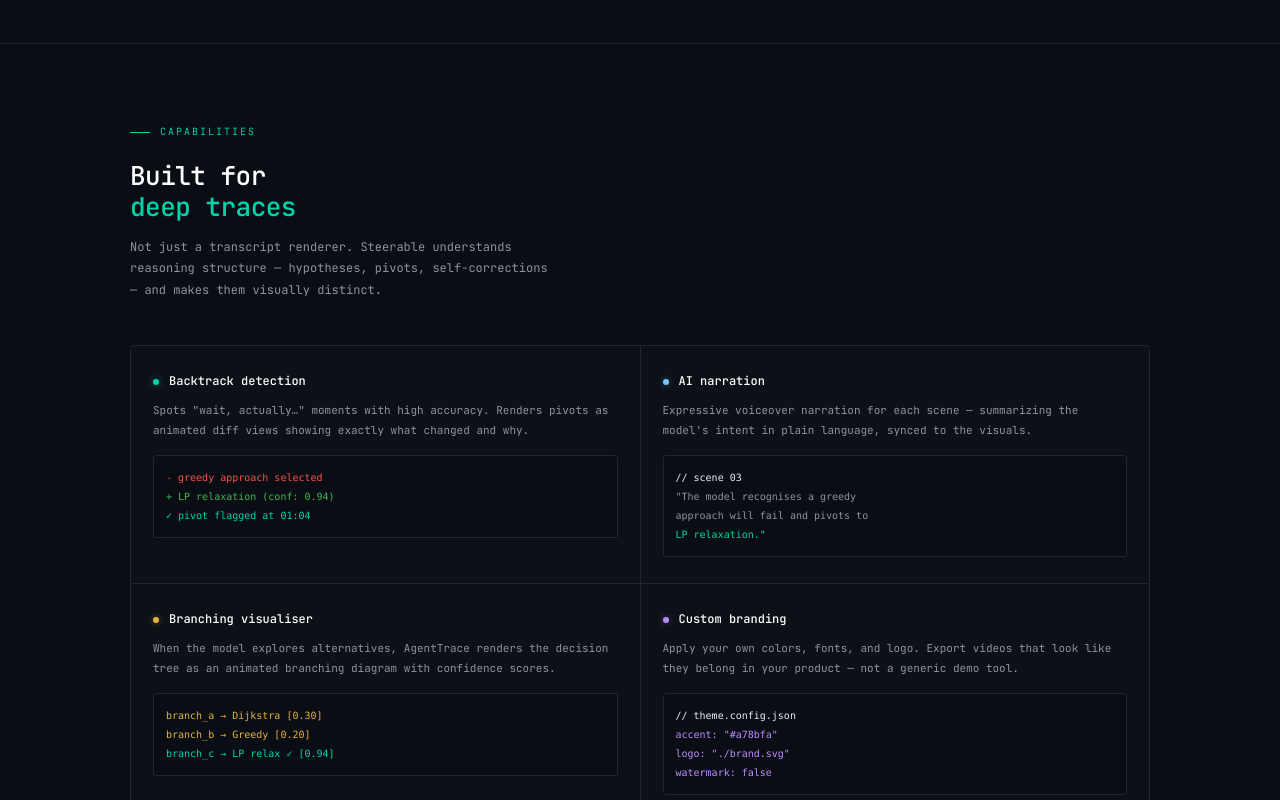
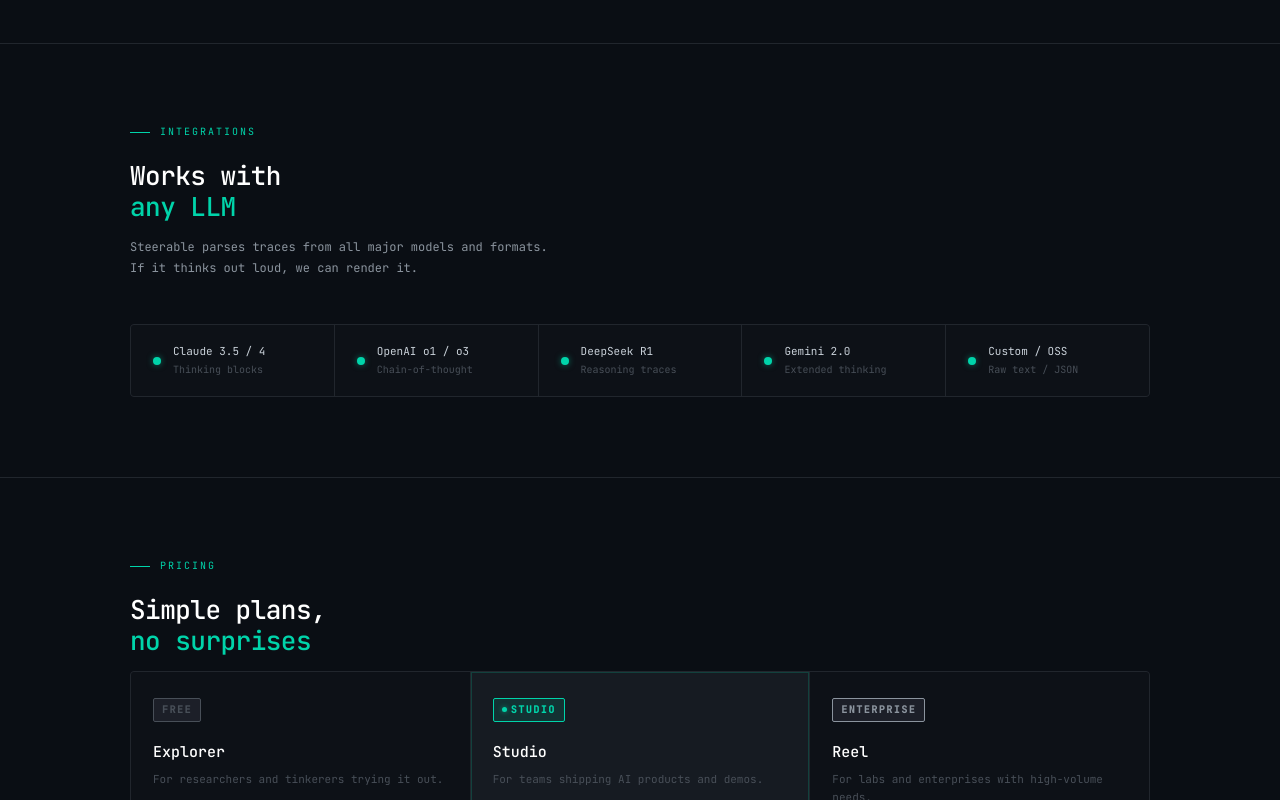
Before and after one commit to brianmusuku/steerable, a SvelteKit app: page / in a window 1280 px wide. Shown: the part 1420-2220 px from the top of the page. Built offline with nearby package versions, Linux system fonts and the light colour scheme.

Commit message:
refactor: remove features section and apply consistent formatting to landing page styles

```diff
--- a/src/routes/+page.svelte
+++ b/src/routes/+page.svelte
@@ -39,7 +39,7 @@
 			dot: 'bg-[#79c0ff]',
 			glow: 'shadow-[0_0_6px_rgba(121,192,255,0.4)]',
 			name: 'AI narration',
-			desc: 'Expressive voiceover narration for each scene — summarizing the model\'s intent in plain language, synced to the visuals.',
+			desc: "Expressive voiceover narration for each scene — summarizing the model's intent in plain language, synced to the visuals.",
 			code: [
 				{ text: '// scene 03', cls: 'text-[#e6edf3]' },
 				{ text: '"The model recognises a greedy', cls: 'text-[#8b949e]' },
@@ -62,7 +62,7 @@
 			dot: 'bg-[#bc8cff]',
 			glow: 'shadow-[0_0_6px_rgba(188,140,255,0.4)]',
 			name: 'Custom branding',
-			desc: "Apply your own colors, fonts, and logo. Export videos that look like they belong in your product — not a generic demo tool.",
+			desc: 'Apply your own colors, fonts, and logo. Export videos that look like they belong in your product — not a generic demo tool.',
 			code: [
 				{ text: '// theme.config.json', cls: 'text-[#e6edf3]' },
 				{ text: 'accent: "#a78bfa"', cls: 'text-[#bc8cff]' },
@@ -179,9 +179,8 @@
 			</h1>
 
 			<p class="hero-subtitle">
-				Steerable converts reasoning traces from AI agents — thinking blocks,
-				chain-of-thought, self-corrections — into structured, narrated explainer
-				videos. Automatically.
+				Steerable converts reasoning traces from AI agents — thinking blocks, chain-of-thought,
+				self-corrections — into structured, narrated explainer videos. Automatically.
 			</p>
 
 			<div class="hero-actions">
@@ -225,11 +224,12 @@
 				<span class="tl tl-dim">&nbsp; ████████████████████ 100%</span>
 				<span class="tl">&nbsp;</span>
 				<span class="tl tl-teal">✓ output/demo-trace.mp4 (2:34 · 1080p · 18.4 MB)</span>
-				<span class="tl tl-teal">✓ Hosted: steerable.io/v/abc123<span class="landing-cursor"></span></span>
+				<span class="tl tl-teal"
+					>✓ Hosted: steerable.io/v/abc123<span class="landing-cursor"></span></span
+				>
 			</div>
 		</div>
 	</section>
-
 
 	<!-- ═══════ HOW IT WORKS ═══════ -->
 	<section id="how" class="landing-section">
@@ -249,8 +249,8 @@
 					<div class="landing-hs-icon">📋</div>
 					<div class="landing-hs-title">Paste your trace</div>
 					<p class="landing-hs-desc">
-						Drop in any AI reasoning trace — Claude thinking blocks, GPT-o1, DeepSeek
-						R1, or raw chain-of-thought. Format is auto-detected.
+						Drop in any AI reasoning trace — Claude thinking blocks, GPT-o1, DeepSeek R1, or raw
+						chain-of-thought. Format is auto-detected.
 					</p>
 					<span class="landing-hs-tag">text · json · xml</span>
 				</div>
@@ -259,8 +259,8 @@
 					<div class="landing-hs-icon">⚙</div>
 					<div class="landing-hs-title">We render it</div>
 					<p class="landing-hs-desc">
-						The pipeline segments scenes, detects backtracks, generates narration, and
-						animates key reasoning transitions automatically.
+						The pipeline segments scenes, detects backtracks, generates narration, and animates key
+						reasoning transitions automatically.
 					</p>
 					<span class="landing-hs-tag">~28 seconds avg</span>
 				</div>
@@ -269,46 +269,11 @@
 					<div class="landing-hs-icon">▶</div>
 					<div class="landing-hs-title">Share the video</div>
 					<p class="landing-hs-desc">
-						Export as MP4, WebM, or GIF. Share a hosted link or embed in your docs.
-						Perfect for research walkthroughs and demos.
+						Export as MP4, WebM, or GIF. Share a hosted link or embed in your docs. Perfect for
+						research walkthroughs and demos.
 					</p>
 					<span class="landing-hs-tag">mp4 · webm · gif</span>
 				</div>
-			</div>
-		</div>
-	</section>
-
-	<!-- ═══════ FEATURES ═══════ -->
-	<section id="features" class="landing-section">
-		<div class="landing-section-inner reveal-on-scroll">
-			<div class="landing-eyebrow">capabilities</div>
-			<h2 class="landing-s-title">
-				Built for<br /><em>deep traces</em>
-			</h2>
-			<p class="landing-s-sub">
-				Not just a transcript renderer. Steerable understands reasoning structure —
-				hypotheses, pivots, self-corrections — and makes them visually distinct.
-			</p>
-
-			<div class="landing-features-grid">
-				{#each features as feat}
-					<div class="landing-feat-card">
-						<div class="flex items-center gap-2.5 mb-2.5">
-							<div
-								class="h-[6px] w-[6px] rounded-full {feat.dot} {feat.glow}"
-							></div>
-							<div class="text-[12px] font-medium text-white">{feat.name}</div>
-						</div>
-						<p class="text-[11px] text-[#8b949e] leading-[1.8]">{feat.desc}</p>
-						<div class="landing-fc-code">
-							{#each feat.code as line}
-								<span class="block font-mono text-[10px] leading-[1.9] {line.cls}"
-									>{line.text}</span
-								>
-							{/each}
-						</div>
-					</div>
-				{/each}
 			</div>
 		</div>
 	</section>
@@ -321,8 +286,8 @@
 				Works with<br /><em>any LLM</em>
 			</h2>
 			<p class="landing-s-sub">
-				Steerable parses traces from all major models and formats. If it thinks out loud, we
-				can render it.
+				Steerable parses traces from all major models and formats. If it thinks out loud, we can
+				render it.
 			</p>
 
 			<div class="landing-compat-grid">
@@ -360,33 +325,29 @@
 							{/if}
 							{plan.tag}
 						</div>
-						<div class="text-[15px] font-medium text-white mb-1.5">{plan.name}</div>
-						<div class="text-[11px] text-[#484f58] mb-5 leading-[1.7]">{plan.desc}</div>
-						<div class="flex items-baseline gap-1 mb-5">
+						<div class="mb-1.5 text-[15px] font-medium text-white">{plan.name}</div>
+						<div class="mb-5 text-[11px] leading-[1.7] text-[#484f58]">{plan.desc}</div>
+						<div class="mb-5 flex items-baseline gap-1">
 							{#if plan.price !== 'custom'}
 								<span class="text-[13px] text-[#8b949e]">$</span>
-								<span
-									class="text-[32px] font-semibold text-white tracking-[-0.04em] leading-none"
+								<span class="text-[32px] leading-none font-semibold tracking-[-0.04em] text-white"
 									>{plan.price}</span
 								>
 								<span class="text-[11px] text-[#484f58]">{plan.period}</span>
 							{:else}
-								<span
-									class="text-[22px] font-semibold text-white leading-[1.4]"
-									>custom</span
-								>
+								<span class="text-[22px] leading-[1.4] font-semibold text-white">custom</span>
 							{/if}
 						</div>
-						<div class="h-px bg-[#21262d] mb-4.5"></div>
+						<div class="mb-4.5 h-px bg-[#21262d]"></div>
 						<ul class="flex flex-col gap-2.5">
 							{#each plan.feats as feat}
 								<li
-									class="flex gap-2.5 text-[11px] items-start leading-[1.4] {feat.on
+									class="flex items-start gap-2.5 text-[11px] leading-[1.4] {feat.on
 										? 'text-[#8b949e]'
 										: 'text-[#484f58]'}"
 								>
 									<span
-										class="shrink-0 w-3 text-center text-[10px] mt-px {feat.on
+										class="mt-px w-3 shrink-0 text-center text-[10px] {feat.on
 											? 'text-[#00d4aa]'
 											: 'text-[#484f58]'}"
 									>
@@ -412,8 +373,8 @@
 					Your model thinks.<br />Let the world <em>see</em> it.
 				</h2>
 				<p class="landing-s-sub" style="margin-bottom:0">
-					Join 800+ researchers, AI engineers, and educators already rendering reasoning
-					into watchable stories. First render is always free.
+					Join 800+ researchers, AI engineers, and educators already rendering reasoning into
+					watchable stories. First render is always free.
 				</p>
 			</div>
 			<div class="landing-cta-form">
@@ -424,9 +385,7 @@
 					type="email"
 					placeholder="you@company.com"
 				/>
-				<label class="landing-form-label" for="usecase-input"
-					>what will you use it for?</label
-				>
+				<label class="landing-form-label" for="usecase-input">what will you use it for?</label>
 				<input
 					id="usecase-input"
 					class="landing-form-input"
@@ -434,9 +393,9 @@
 					placeholder="research · teaching · product demos"
 				/>
 				<button class="landing-form-submit">REQUEST EARLY ACCESS →</button>
-				<div class="mt-2.5 text-[10px] text-[#484f58] leading-[1.7]">
-					No credit card required · Renders in under 30s<br />Works with Claude, o1,
-					DeepSeek, Gemini & more
+				<div class="mt-2.5 text-[10px] leading-[1.7] text-[#484f58]">
+					No credit card required · Renders in under 30s<br />Works with Claude, o1, DeepSeek,
+					Gemini & more
 				</div>
 			</div>
 		</div>
@@ -526,7 +485,9 @@
 		padding: 0 14px;
 		height: 100%;
 		cursor: pointer;
-		transition: background 0.15s, color 0.15s;
+		transition:
+			background 0.15s,
+			color 0.15s;
 	}
 	.landing-nav-btn:hover {
 		background: #161b22;
@@ -597,8 +558,13 @@
 	}
 
 	@keyframes heroPulse {
-		0%, 100% { opacity: 1; }
-		50% { opacity: 0.4; }
+		0%,
+		100% {
+			opacity: 1;
+		}
+		50% {
+			opacity: 0.4;
+		}
 	}
 
 	.hero-title {
@@ -641,7 +607,9 @@
 		letter-spacing: 0.06em;
 		padding: 11px 24px;
 		cursor: pointer;
-		transition: background 0.15s, box-shadow 0.15s;
+		transition:
+			background 0.15s,
+			box-shadow 0.15s;
 		box-shadow: 0 0 20px rgba(0, 212, 170, 0.15);
 	}
 	.hero-btn-primary:hover {
@@ -693,8 +661,13 @@
 	}
 
 	@keyframes termFloat {
-		0%, 100% { transform: translateY(0); }
-		50% { transform: translateY(-6px); }
+		0%,
+		100% {
+			transform: translateY(0);
+		}
+		50% {
+			transform: translateY(-6px);
+		}
 	}
 
 	.hero-term-bar {
@@ -715,9 +688,15 @@
 		height: 10px;
 		border-radius: 50%;
 	}
-	.dot-red { background: #f85149; }
-	.dot-yellow { background: #e3b341; }
-	.dot-green { background: #3fb950; }
+	.dot-red {
+		background: #f85149;
+	}
+	.dot-yellow {
+		background: #e3b341;
+	}
+	.dot-green {
+		background: #3fb950;
+	}
 
 	.hero-term-title {
 		font-size: 11px;
@@ -735,10 +714,18 @@
 		display: block;
 		color: #484f58;
 	}
-	.tl-teal { color: #00d4aa; }
-	.tl-white { color: #e6edf3; }
-	.tl-dim { color: #484f58; }
-	.tl-amber { color: #e3b341; }
+	.tl-teal {
+		color: #00d4aa;
+	}
+	.tl-white {
+		color: #e6edf3;
+	}
+	.tl-dim {
+		color: #484f58;
+	}
+	.tl-amber {
+		color: #e3b341;
+	}
 
 	/* ─── Cursor blink ─────────────────────────────────────────────── */
 	.landing-cursor {
@@ -1110,7 +1097,9 @@
 	.reveal-on-scroll {
 		opacity: 0;
 		transform: translateY(20px);
-		transition: opacity 0.6s ease, transform 0.6s ease;
+		transition:
+			opacity 0.6s ease,
+			transform 0.6s ease;
 	}
 
 	:global(.revealed) {
```
